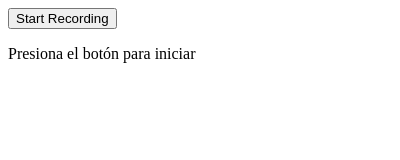
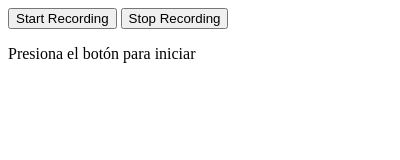
Before and after one commit to Stevenmch/neko_documentation, a browser extension: page popup.html in a window 400 px wide. Drawn offline with Linux system fonts and the light colour scheme.

Commit message:
continuous flow and stop button

```diff
--- a/popup.html
+++ b/popup.html
@@ -8,6 +8,7 @@
 <body>
   <div>
     <button id="startButton">Start Recording</button>
+    <button id="stopButton">Stop Recording</button>
     <p id="output">Presiona el botón para iniciar</p>
   </div>
   <script src="my_script.js"></script>
```
